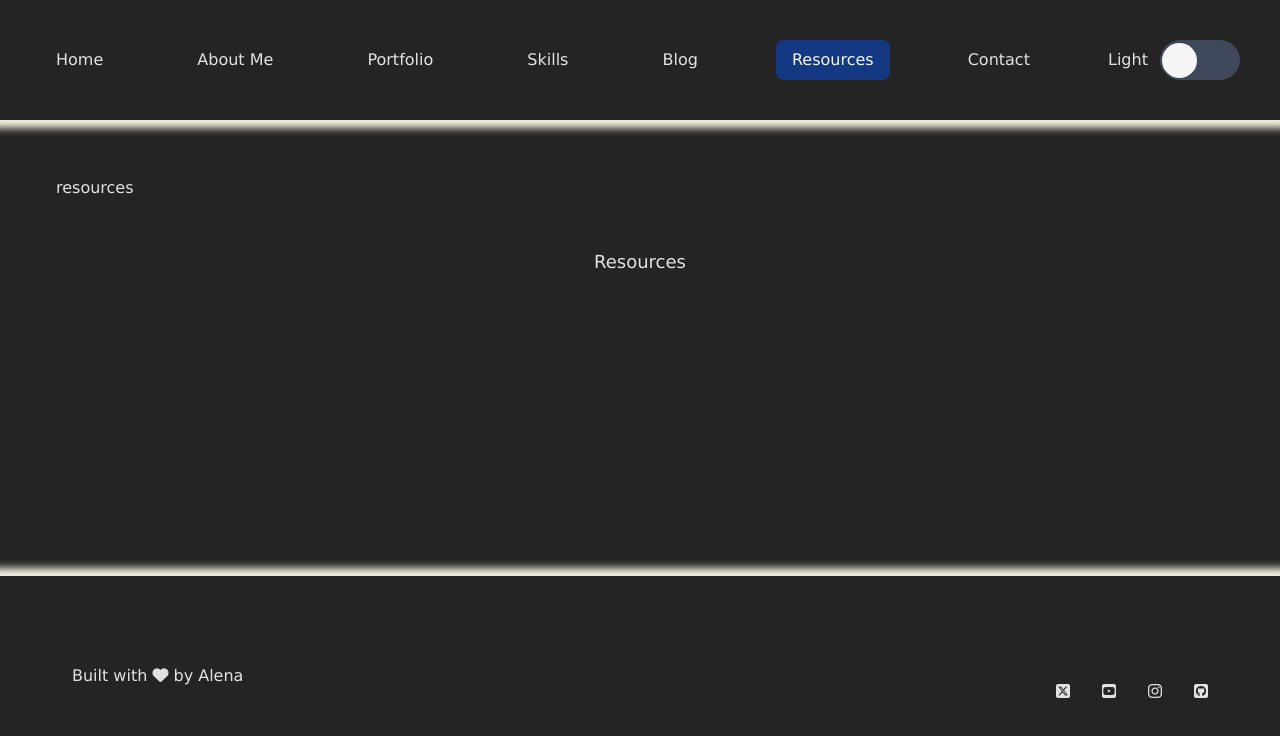
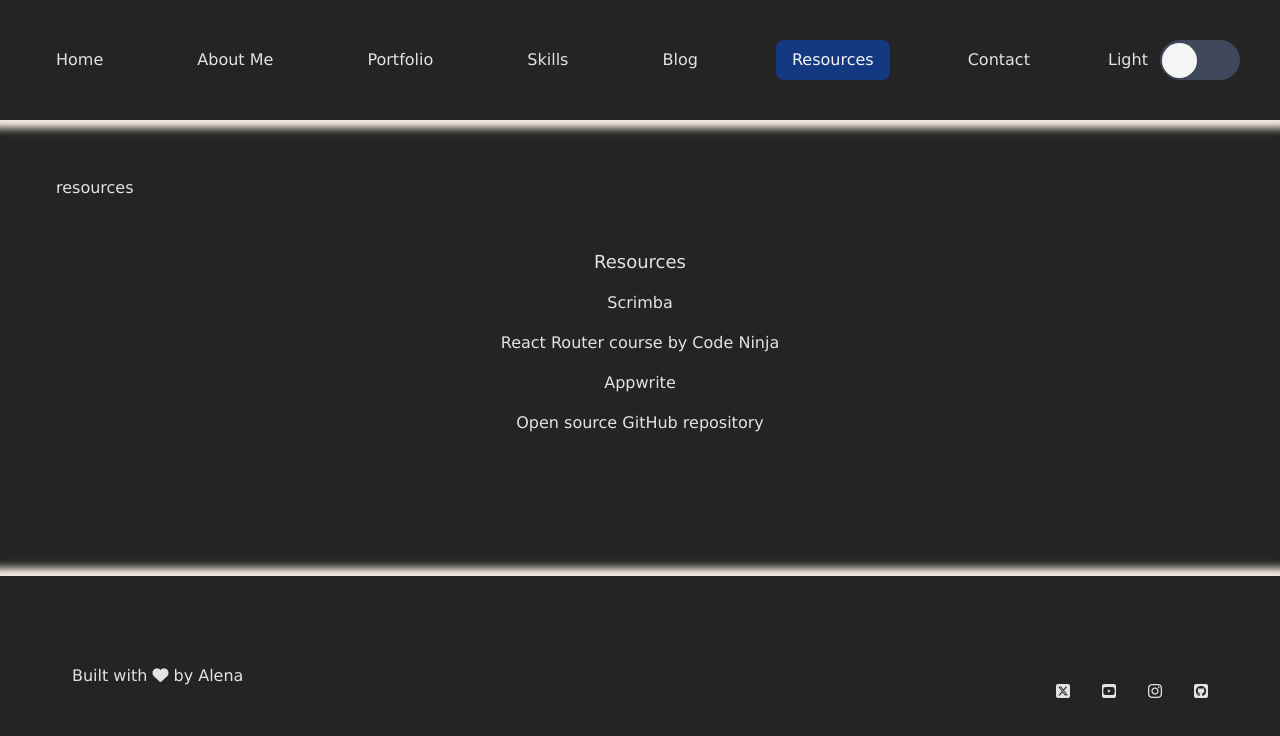
Before and after one commit to alenatih/Personal-Website, a React (Vite) app: page /resources in a window 1280 px wide. Shown: the top 736 px of the page. Built offline with nearby package versions, Linux system fonts and the light colour scheme.

Commit message:
Update Resources page

```diff
--- a/src/components/Resources.tsx
+++ b/src/components/Resources.tsx
@@ -2,6 +2,10 @@ function Resources() {
     return (
         <div className="resources">
             <h4 className="resources-title">Resources</h4>
+            <a className="resources-link" href="#">Scrimba</a>
+            <a className="resources-link" href="#">React Router course by Code Ninja</a>
+            <a className="resources-link" href="#">Appwrite</a>
+            <a className="resources-link" href="#">Open source GitHub repository</a>
         </div>
     )
 }
```
